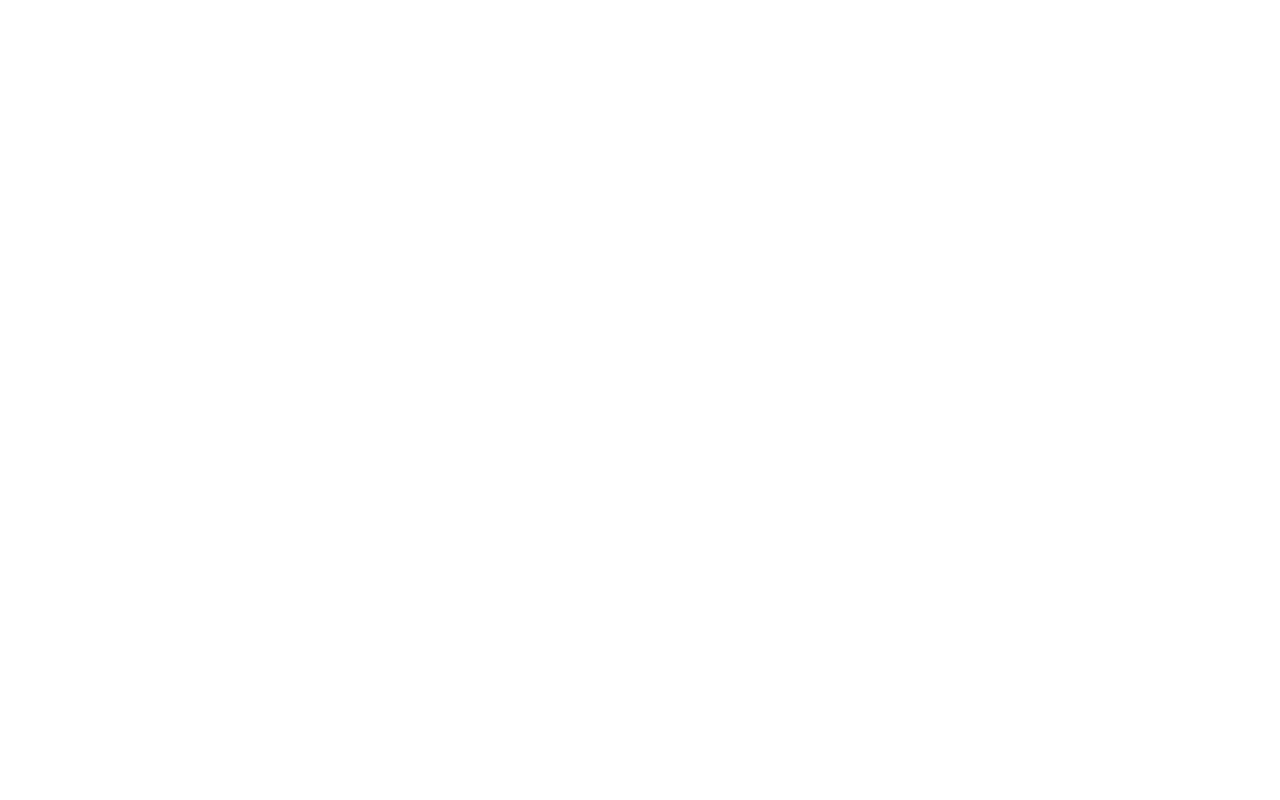
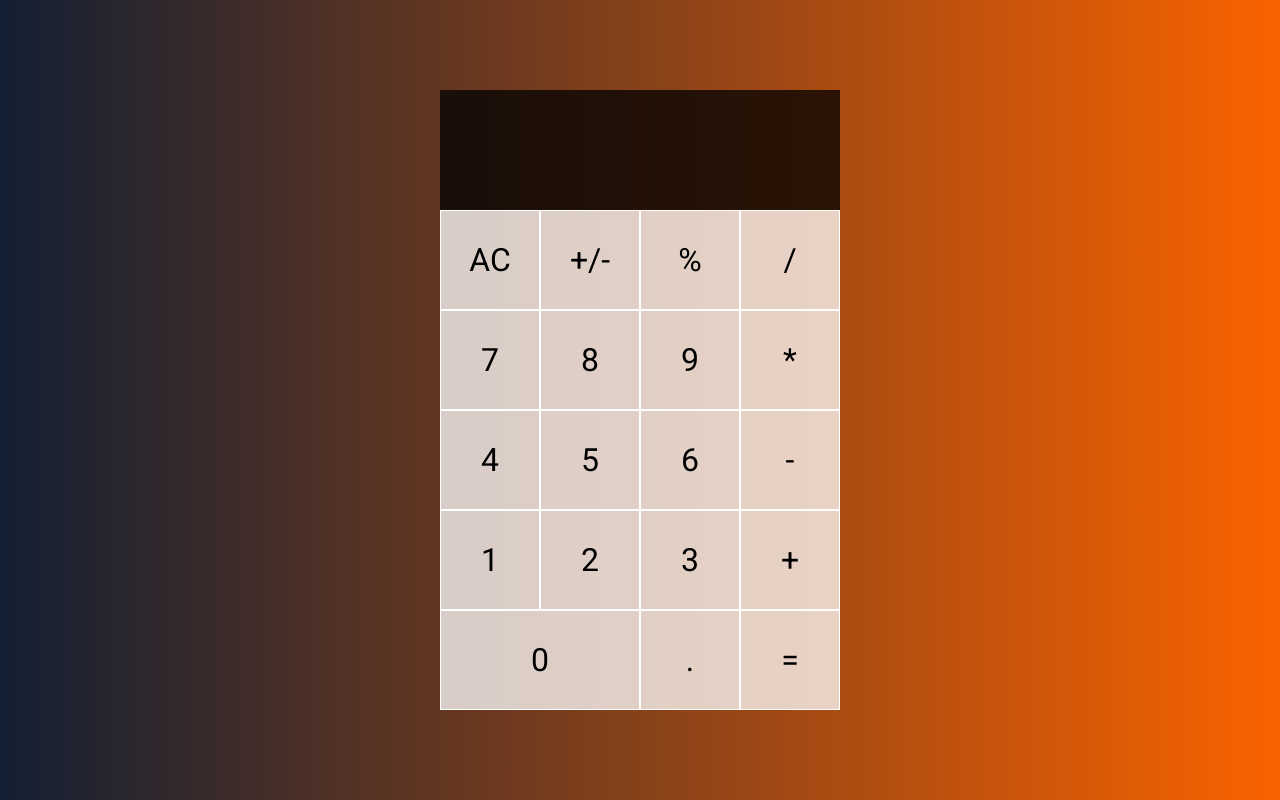
Before and after one commit to cgw5/calculator, a plain HTML site: page index.html in a window 1280 px wide. Drawn offline with Linux system fonts and the light colour scheme.

Commit message:
Add calculator UI

```diff
--- a/index.html
+++ b/index.html
@@ -6,9 +6,36 @@
     <meta name="viewport" content="width=device-width, initial-scale=1.0">
     <link rel="stylesheet" href="styles.css">
     <script src="script.js" defer></script>
+    <link rel="preconnect" href="https://fonts.googleapis.com">
+    <link rel="preconnect" href="https://fonts.gstatic.com" crossorigin>
+    <link href="https://fonts.googleapis.com/css2?family=Roboto:ital,wght@0,100;0,300;0,400;0,500;0,700;0,900;1,100;1,300;1,400;1,500;1,700;1,900&display=swap" rel="stylesheet">
     <title>Calculator</title>
 </head>
 <body>
-
+    <div class="calc">
+        <div id="display">
+            <div data-preOp id="preOp"></div>
+            <div data-curOp id="curOp"></div>
+        </div>
+        <button data-clear>AC</button>
+        <button data-operation>+/-</button>
+        <button data-operation>%</button>
+        <button data-operation>/</button>
+        <button data-number>7</button>
+        <button data-number>8</button>
+        <button data-number>9</button>
+        <button data-operation>*</button>
+        <button data-number>4</button>
+        <button data-number>5</button>
+        <button data-number>6</button>
+        <button data-operation>-</button>
+        <button data-number>1</button>
+        <button data-number>2</button>
+        <button data-number>3</button>
+        <button data-operation>+</button>
+        <button data-number class="spanTwo">0</button>
+        <button data-number>.</button>
+        <button data-equals>=</button>
+    </div>
 </body>
 </html>
--- a/styles.css
+++ b/styles.css
@@ -0,0 +1,58 @@
+*, *::before, *::after {
+    font-family: 'Roboto',sans-serif;
+    box-sizing: border-box;
+}
+
+body {
+    padding: 0;
+    margin: 0;
+    background: linear-gradient(to left, #FA6300, #131F33);
+}
+
+.calc {
+    display: grid;
+    justify-content: center;
+    align-content: center;
+    min-height: 100vh;
+    grid-template-columns: repeat(4, 100px);
+    grid-template-rows: minmax(120px, auto) repeat(5, 100px);
+}
+
+.calc > button {
+    cursor: pointer;
+    font-size: 2rem;
+    border: 1px solid white;
+    outline: none;
+    background-color: rgba(255, 255, 255, .75);
+
+}
+
+.calc > button:hover {
+    background-color: rgba(255, 255, 255, .9);
+}
+
+#display {
+    grid-column: span 4;
+    background-color: rgba(0, 0, 0, .75);
+    display: flex;
+    align-items: flex-end;
+    justify-content: space-around;
+    flex-direction: column;
+    padding: 10px;
+    word-wrap: break-word;
+    word-break: break-all;
+}
+
+#display #preOp {
+    color: rgba(255, 255, 255, .75);
+    font-size: 1.5rem;
+}
+
+#display #curOp {
+    color: white;
+    font-size: 2.5rem;
+}
+
+.spanTwo {
+    grid-column: span 2;
+}
```
